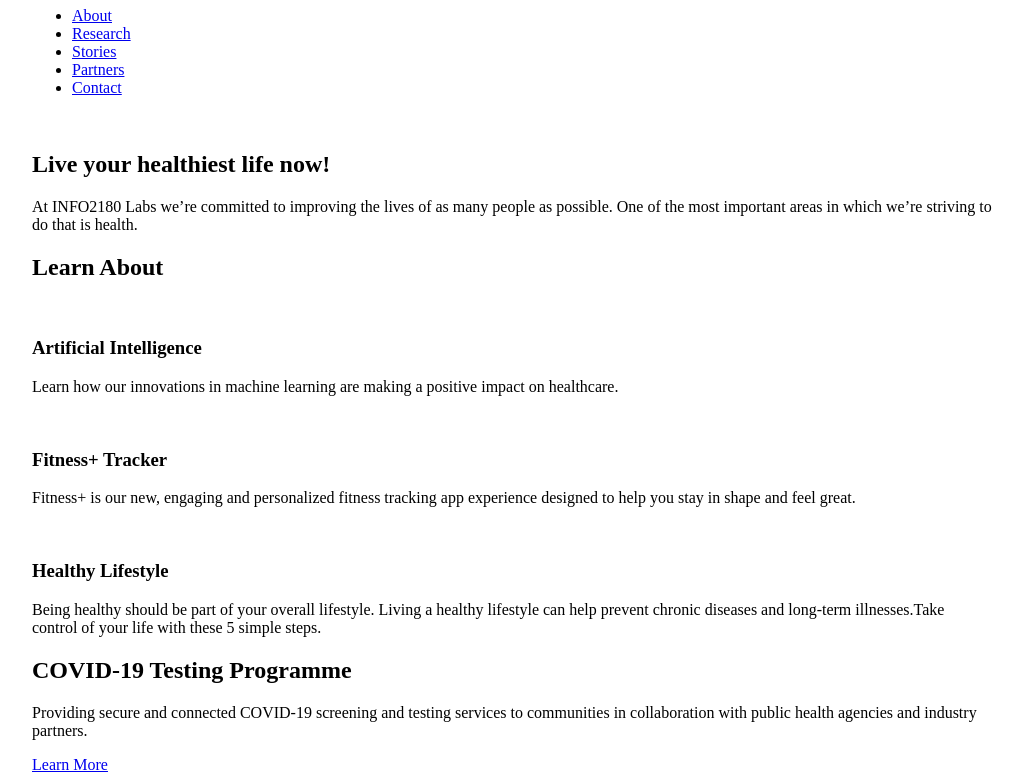
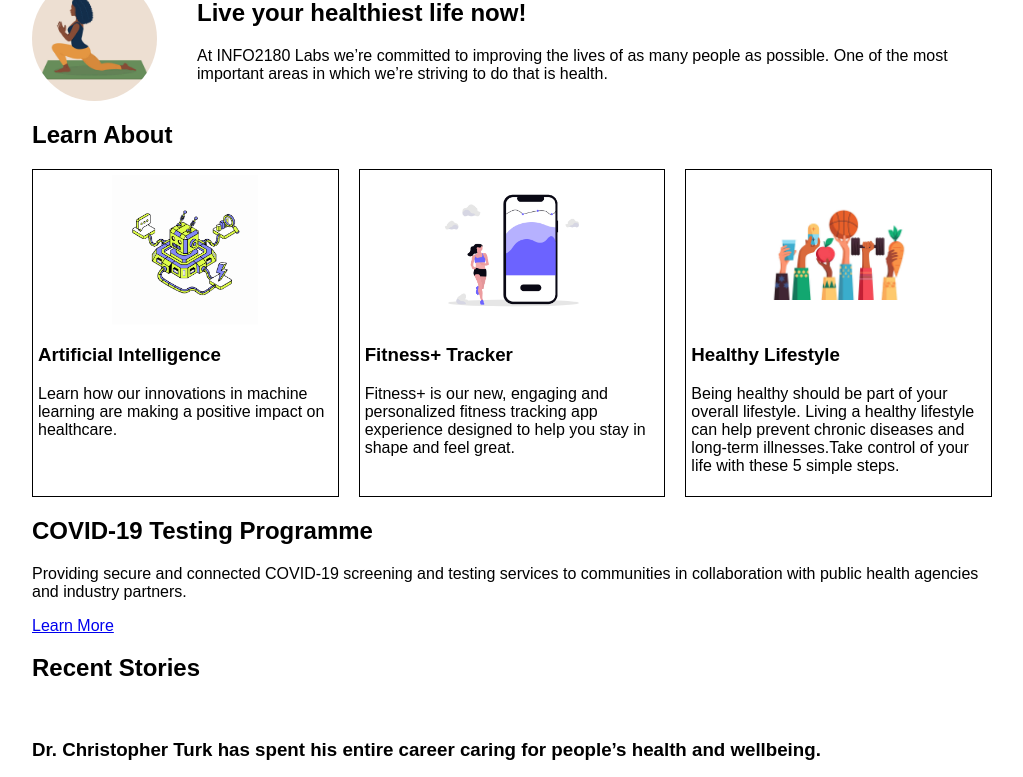
Before and after one commit to livcodes-01/info2180-project1, a plain HTML site: page index.html in a window 1280 px wide. Shown: the part 73-850 px from the top of the page, without its empty margins (128-1151 px from the left). Drawn offline with Linux system fonts and the light colour scheme.

Commit message:
Added css design to first 3 sections

```diff
--- a/index.html
+++ b/index.html
@@ -26,7 +26,7 @@
         <section class="overview-hero">
             <div class="container">
                 <div class="overview-hero-image">
-                    <img src="#" alt="">
+                    <img src="woman-exercising.jpg" alt="Woman exercising">
                 </div>
                 <div class="overview-hero-text">
                     <h2>Live  your healthiest life now!</h2>
@@ -39,21 +39,21 @@
                 <h2>Learn About</h2>
                 <div class="cards">
                     <div class="card">
-                        <img src="#" alt="">
+                        <img src="AI.png" alt="AI image">
                         <div class="card-body">
                             <h3>Artificial Intelligence</h3>
                             <p>Learn how our innovations in machine learning are making a positive impact on healthcare.</p>
                         </div>
                     </div>
                     <div class="card">
-                        <img src="#" alt="">
+                        <img src="fitness-tracker.png" alt="Fitness Tracker">
                         <div class="card-body">
                             <h3>Fitness+ Tracker</h3>
                             <p>Fitness+ is our new, engaging and personalized fitness tracking app experience designed to help you stay in shape and feel great.</p>
                         </div>
                     </div>
                     <div class="card">
-                        <img src="#" alt="">
+                        <img src="healthy-lifestyle.jpg" alt="Healthy lifestyle">
                         <div class="card-body">
                             <h3>Healthy Lifestyle</h3>
                             <p>Being healthy should be part of your overall lifestyle. Living a healthy lifestyle can help prevent chronic diseases and long-term illnesses.Take control of your life with these 5 simple steps.</p>
@@ -110,7 +110,7 @@
     </main>
     <footer>
         <div class="container">
-            <p>Copyright 2020, Your Name</p>
+            <p>Copyright 2020, Olivia Petrekin</p>
         </div>
     </footer>
 </body>
--- a/styles.css
+++ b/styles.css
@@ -1,7 +1,8 @@
 /* Add your CSS to this file */
 body {
-    margin: 0;
-    font-size: 16px;
+    	margin: 0;
+    	font-size: 16px;
+	font-family: Arial, Helvetica, sans-serif;
 }
 
 .container {
@@ -9,3 +10,94 @@ body {
     max-width: 960px;
     width: 100%;
 }
+
+header {
+	margin: 0;
+	padding: 5px;
+}
+
+header .container {
+	display: flex;
+	justify-content: space-between;
+
+}
+
+header h1 {
+	text-align: left;
+	font-size: 16px;
+}
+
+/* ---- Navigation (horizontal menu with UL) ---- */
+
+nav {
+
+	margin-top: 0;
+	padding: 5px;
+}
+
+/* flex and grid displays allow for more control of elements in a container */
+nav ul {
+	margin: 0;
+	padding: 0;
+	display: flex;             /* horizontal layout */
+	flex-wrap: wrap;
+	font-weight: bold;
+	list-style-type: none;
+}
+
+nav li {
+    /* child selector example: styled through li > a */
+}
+
+nav li > a {
+    	display: block;
+    	padding: 5px 10px;
+    	font-size: 15px;
+	color: #000000;
+	text-decoration: none;
+}
+
+.overview-hero .container {
+	display: flex;
+	align-items: center;
+	gap: 20px;
+}
+
+.overview-hero-image img {
+	border-radius: 50%;
+	width: 125px;
+	height: 125px;
+	float: left;
+	margin-right: 20px;
+}
+
+.overview-hero-text {
+	flex: 1;
+}
+
+.cards {
+	display: grid;
+	grid-template-columns: repeat(3, 1fr);
+	gap: 20px;
+	align-items: stretch;
+}
+
+.card {
+	border:1px solid #000000;
+	padding: 5px;
+	display: flex;
+	flex-direction: column;
+}
+
+.card img {
+        background-color: transparent;
+       	height: 150px;
+	width: 150px;
+	display: block;
+	margin: 0 auto;
+	object-fit: contain;
+}
+
+.card-body {
+	flex: 1;
+}
```
Also changed, not shown: AI.png (added), fitness-tracker.png (added), healthy-lifestyle.jpg (added), woman-exercising.jpg (added).
